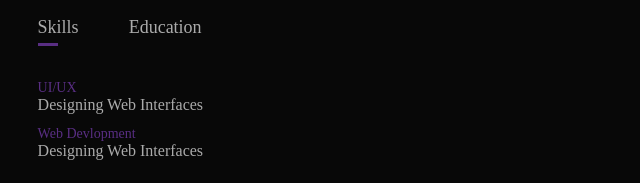
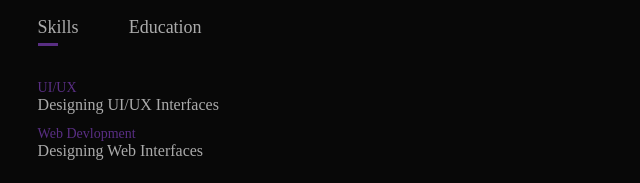
Before and after one commit to AMAN-WEBB/portfoliotest, a plain HTML site: page index.html in a window 1280 px wide. Shown: the part 1016-1199 px from the top of the page, 500-1140 px from the left. Drawn offline with Linux system fonts and the light colour scheme.

Commit message:
Update index.html

```diff
--- a/index.html
+++ b/index.html
@@ -50,7 +50,7 @@
                     </div>
                     <div class="tab-contents active-tab" id="skills">
                         <ul>
-                            <li><span>UI/UX</span><br>Designing Web Interfaces</li>
+                            <li><span>UI/UX</span><br>Designing UI/UX Interfaces</li>
                             <li><span>Web Devlopment</span><br>Designing Web Interfaces</li>
                         </ul>
                     </div>
```
